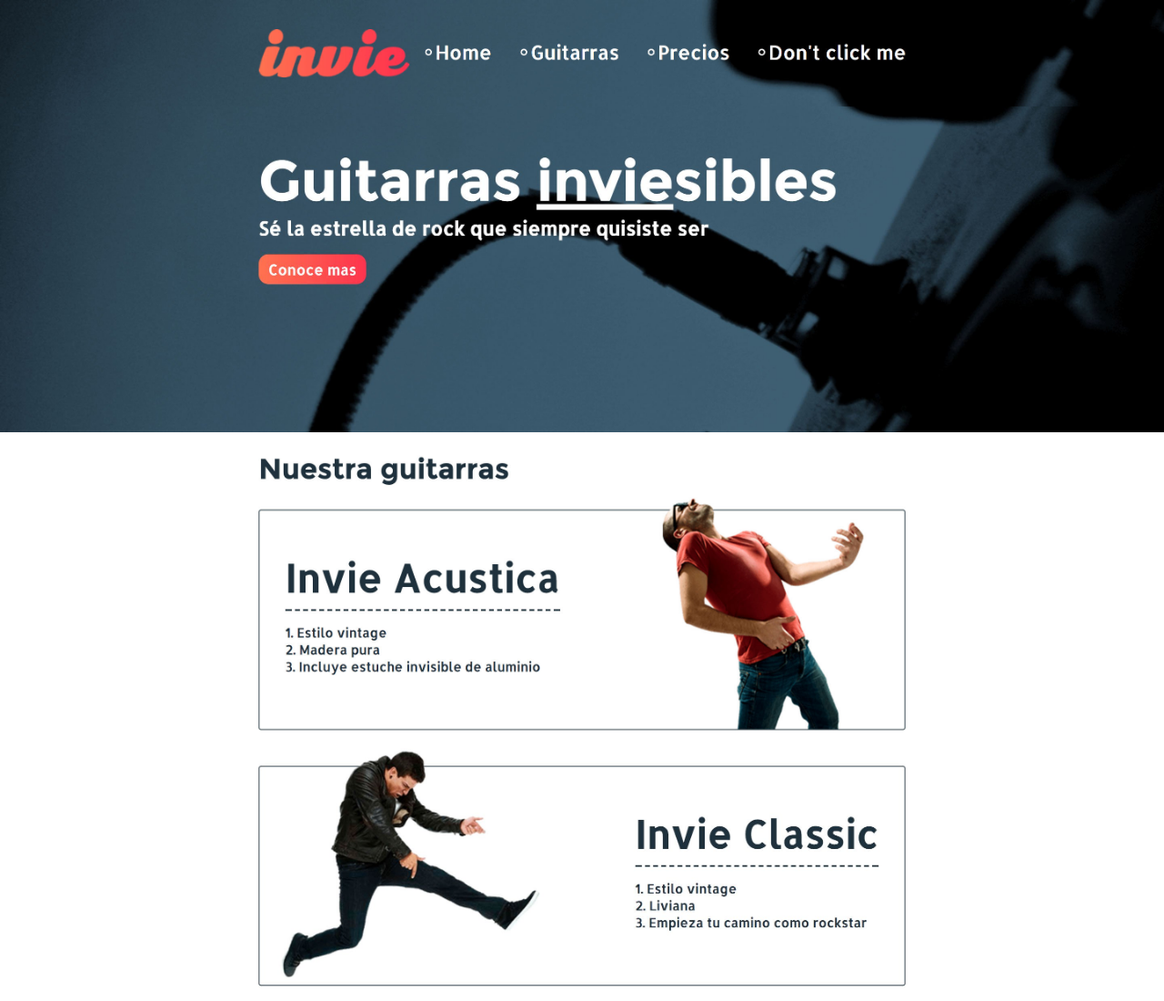
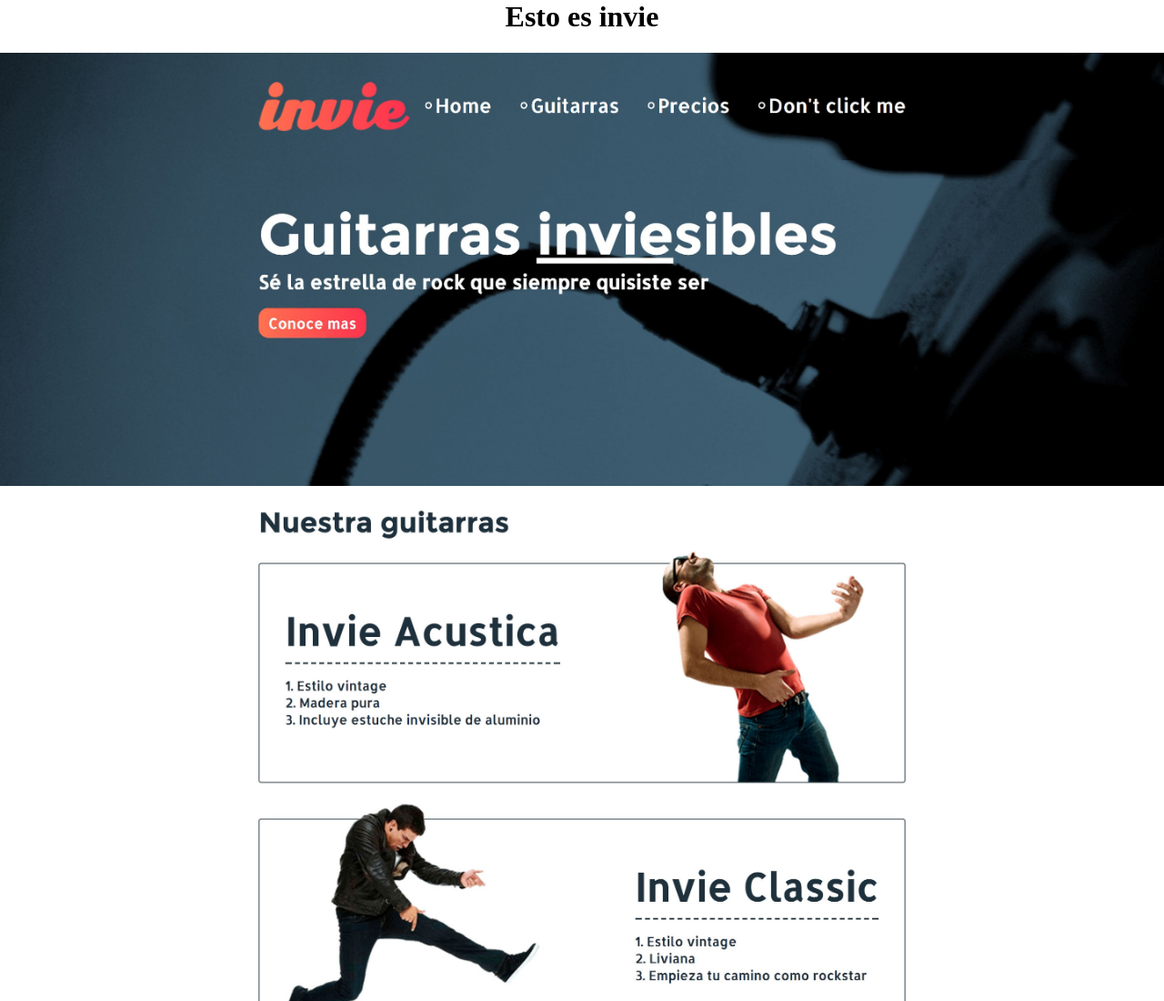
Before and after one commit to davidespinal96/invie-github, a plain HTML site: page index.html in a window 1280 px wide. Shown: the top 1100 px of the page at 91% size. Drawn offline with Linux system fonts and the light colour scheme.

Commit message:
cambio1 rd

```diff
--- a/index.html
+++ b/index.html
@@ -24,6 +24,7 @@
     </head>
     <body>
       <center>
+        <h1>Esto es invie</h1>
         <img src="invie-responsive.png" id="responsive" alt="">
         <img src="header.jpg" alt="">
         <img src="hero.jpg" alt="">
```
Also changed, not shown: 2 other files.
